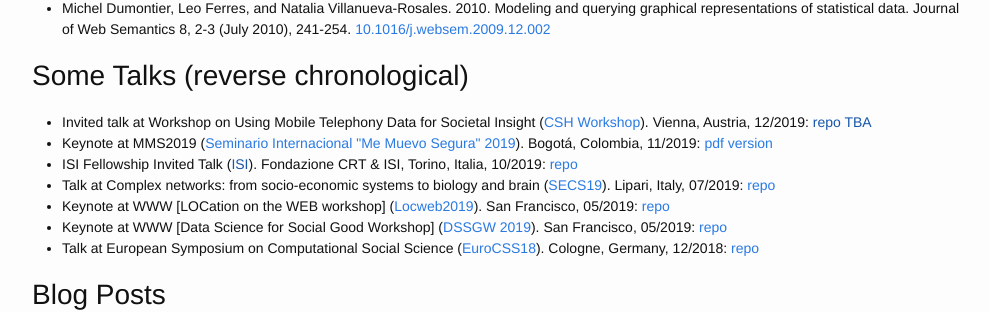
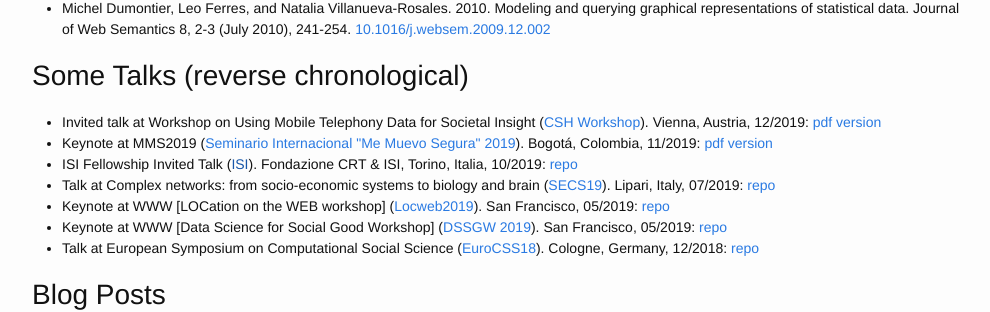
Before and after one commit to leoferres/leoferres.github.io, a Jekyll site: the page built from index.html, in a window 1280 px wide and 900 px high, scrolled down 1178 px. Shown: the part 146-458 px from the top of the window, without its empty margins (138-1128 px from the left). Built offline with Jekyll 4.4.1, drawn with Linux system fonts in a browser that asks for light colours; comment, search, counter and statistics services are not loaded.

Commit message:
added vienna talk

```diff
--- a/index.html
+++ b/index.html
@@ -171,7 +171,8 @@ layout: default
       Invited talk at Workshop on Using Mobile Telephony Data for
       Societal Insight
       (<a href="https://www.csh.ac.at/event/using-mobile-telephony-data-societal-insight/">CSH
-      Workshop</a>). Vienna, Austria, 12/2019: <a href="">repo TBA</a>
+      Workshop</a>). Vienna, Austria,
+      12/2019: <a href="downloadables/csh19.pdf">pdf version</a>
     </li>
     <li>
       Keynote at MMS2019
```
Also changed, not shown: 1 other file.
